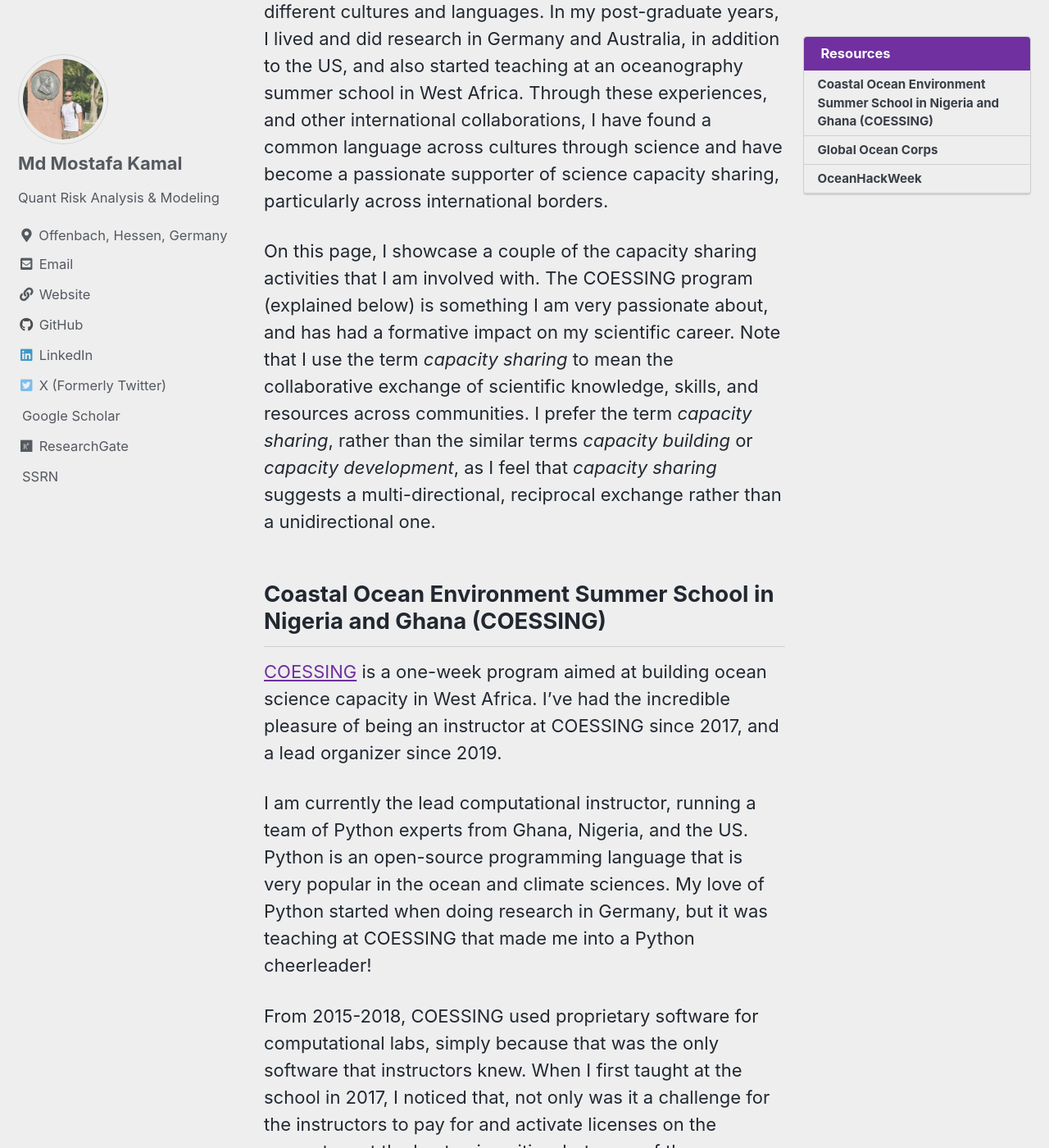
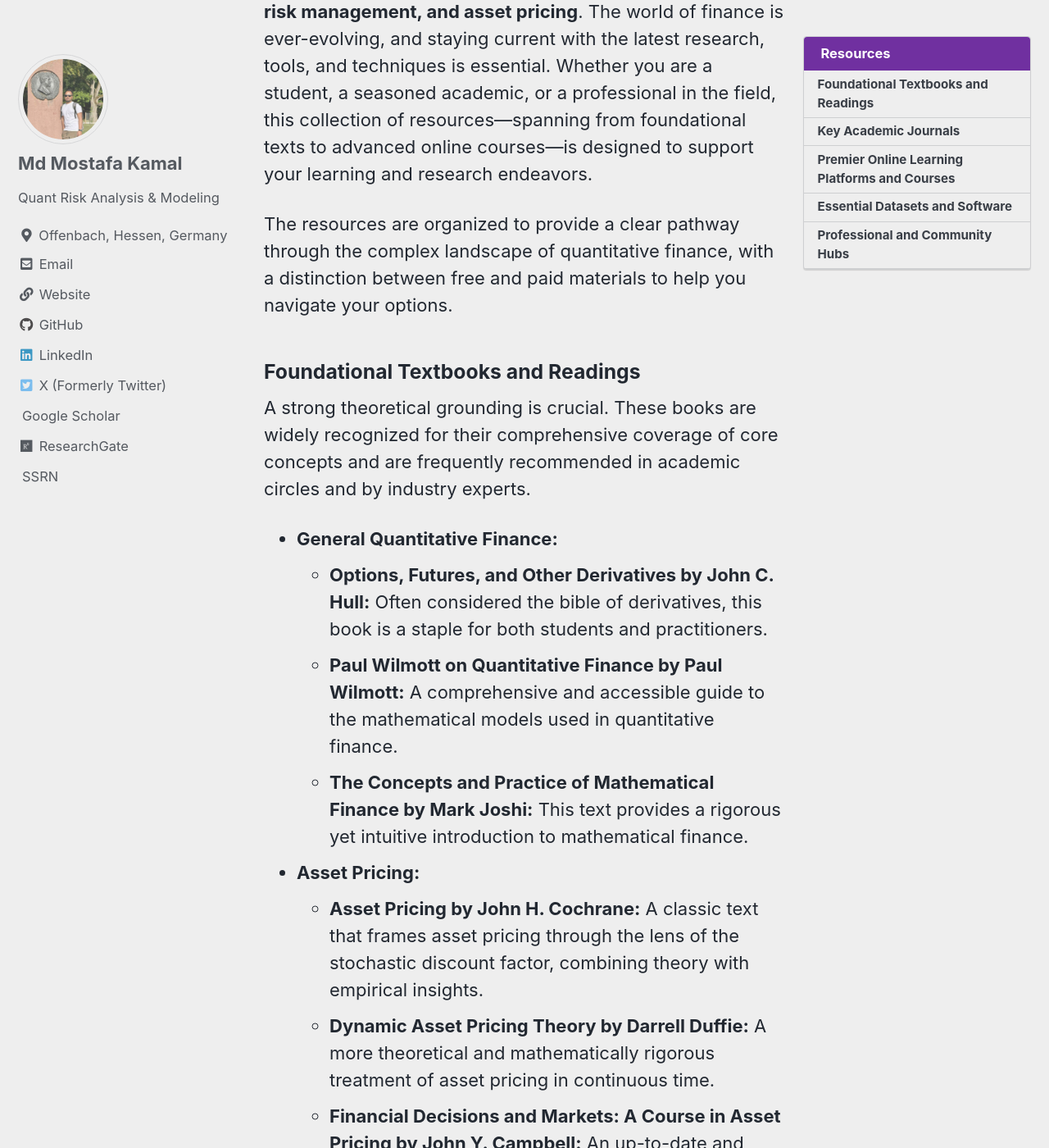
Before and after one commit to Mostafa-MMK/Mostafa-MMK.github.io, a Jekyll site: the page built from _pages/resources.md, in a window 1280 px wide and 1400 px high, scrolled down 264 px. Shown: the whole window at 82% size. Built offline with Jekyll 4.4.1, drawn with Linux system fonts in a browser that asks for light colours; cached includes are drawn as plain includes; a style sheet for code colours, icons or effects is not loaded; some of the changed text lies outside the part shown.

Commit message:
Update resources.md

```diff
--- a/_pages/resources.md
+++ b/_pages/resources.md
@@ -10,38 +10,76 @@ toc_icon: "gear"
 toc_sticky: true
 ---
 
-Having spent a couple years of my childhood in France attending French schools, I have long had a passion for different cultures and languages. In my post-graduate years, I lived and did research in Germany and Australia, in addition to the US, and also started teaching at an oceanography summer school in West Africa. Through these experiences, and other international collaborations, I have found a common language across cultures through science and have become a passionate supporter of science capacity sharing, particularly across international borders.
 
-On this page, I showcase a couple of the capacity sharing activities that I am involved with. The COESSING program (explained below) is something I am very passionate about, and has had a formative impact on my scientific career. Note that I use the term _capacity sharing_ to mean the collaborative exchange of scientific knowledge, skills, and resources across communities. I prefer the term _capacity sharing_, rather than the similar terms _capacity building_ or _capacity development_, as I feel that _capacity sharing_ suggests a multi-directional, reciprocal exchange rather than a unidirectional one.
 
-## Coastal Ocean Environment Summer School in Nigeria and Ghana (COESSING)
+This page serves as a curated guide to a wide range of academic and practitioner resources in __quantitative finance, risk management, and asset pricing__. The world of finance is ever-evolving, and staying current with the latest research, tools, and techniques is essential. Whether you are a student, a seasoned academic, or a professional in the field, this collection of resources—spanning from foundational texts to advanced online courses—is designed to support your learning and research endeavors.
 
-[COESSING](https://coessing.org) is a one-week program aimed at building ocean science capacity in West Africa. I've had the incredible pleasure of being an instructor at COESSING since 2017, and a lead organizer since 2019.
+The resources are organized to provide a clear pathway through the complex landscape of quantitative finance, with a distinction between free and paid materials to help you navigate your options.
 
-I am currently the lead computational instructor, running a team of Python experts from Ghana, Nigeria, and the US. Python is an open-source programming language that is very popular in the ocean and climate sciences. My love of Python started when doing research in Germany, but it was teaching at COESSING that made me into a Python cheerleader!
+### Foundational Textbooks and Readings
 
-From 2015-2018, COESSING used proprietary software for computational labs, simply because that was the only software that instructors knew. When I first taught at the school in 2017, I noticed that, not only was it a challenge for the instructors to pay for and activate licenses on the computers at the host universities, but none of the participants had access to the software outside of the COESSING week. It quickly became apparent that we were not teaching the most transferable skills, since the tools were unavailable outside of our school.
+A strong theoretical grounding is crucial. These books are widely recognized for their comprehensive coverage of core concepts and are frequently recommended in academic circles and by industry experts.
 
-In 2018 I taught some Python for the first time. It was so popular that I converted the school entirely to Python starting in 2019, and Python computing is now one of the main aspects (and for many the main draw) of the program! Since 2019, I have built a team of 6 Python instructors, 3 of whom are former participants in the school who have become Python experts!
+*   **General Quantitative Finance:**
+    *   **Options, Futures, and Other Derivatives by John C. Hull:** Often considered the bible of derivatives, this book is a staple for both students and practitioners.
+    *   **Paul Wilmott on Quantitative Finance by Paul Wilmott:** A comprehensive and accessible guide to the mathematical models used in quantitative finance.
+    *   **The Concepts and Practice of Mathematical Finance by Mark Joshi:** This text provides a rigorous yet intuitive introduction to mathematical finance.
 
-[Hear me talk about our Python curriculum at COESSING 2023 in this LinkedIn video!](https://www.linkedin.com/posts/paige-martin-phd_python-coessing-plasticpunch-activity-7100949067530194944-VJBL?utm_source=share&utm_medium=member_desktop)
+*   **Asset Pricing:**
+    *   **Asset Pricing by John H. Cochrane:** A classic text that frames asset pricing through the lens of the stochastic discount factor, combining theory with empirical insights.
+    *   **Dynamic Asset Pricing Theory by Darrell Duffie:** A more theoretical and mathematically rigorous treatment of asset pricing in continuous time.
+    *   **Financial Decisions and Markets: A Course in Asset Pricing by John Y. Campbell:** An up-to-date and accessible resource for understanding financial decision-making.
 
-Being involved with COESSING has been one of the most meaningful activities of my career. This event is truly a capacity _sharing_ event, where instructors and participants learn from one another. It was through teaching Python at COESSING that I became a true open science enthusiast. For science to truly transcend international borders, we must ensure that the tools we use to do our science are available to all so that we don’t pose inadvertent barriers to scientists (and our potential collaborators) in under-resourced communities.
+*   **Risk Management:**
+    *   **Elements of Financial Risk Management by Peter Christoffersen:** This book offers a deep dive into financial risk models and is valued for its practical approach.
+    *   **The Theory of Financial Risk and Derivative Pricing by Jean-Philippe Bouchaud and Marc Potters:** A technical work that delves into risk management theories and their application to derivatives.
 
-[COESSING Youtube channel](https://www.youtube.com/@coessingschool4994?app=desktop) - bank of recorded online lectures, including many on Python
+### Key Academic Journals
 
-[COESSING GitHub organization](https://github.com/coessing) - Python notebooks and code used in COESSING schools
+For those looking to stay at the forefront of research, these journals are indispensable sources of the latest developments in the field.
 
-[COESSING LinkedIn](https://www.linkedin.com/company/coastal-ocean-environment-summer-school-in-nigeria-and-ghana/?trk=ppro_cprof&originalSubdomain=gh)
+*   **The Journal of Finance**
+*   **The Journal of Financial Economics**
+*   **The Review of Financial Studies**
+*   **Journal of Derivatives**
+*   **Critical Finance Review**
 
-[COESSING Twitter](https://twitter.com/COESSING)
+### Premier Online Learning Platforms and Courses
 
-## Global Ocean Corps
+Online platforms offer flexible and often interactive ways to learn. Many esteemed universities now provide their courses online, some for free.
 
-I am a co-lead for [Global Ocean Corps](https://globaloceancorps.org) - a program with the goal of inspiring ocean science capacity development and capacity sharing initiatives worldwide. Global Ocean Corps is still in its infancy, and we are currently working to set up and fund more summer schools like COESSING in other parts of the world.
+*   **Paid/Certificate Courses:**
+    *   **Coursera:** Offers specializations like the "Financial Engineering and Risk Management" series from Columbia University, covering derivative pricing, asset allocation, and portfolio optimization.
+    *   **edX:** Features courses from top universities, including options for verified certificates.
+    *   **Oxford Algorithmic Trading Programme:** An advanced course combining quantitative finance with algorithmic and machine learning techniques.
+    *   **New York Institute of Finance (NYIF):** Provides professional certificates in areas like "Quantitative Methods for Finance."
 
-## OceanHackWeek
+*   **Free Courses and Lectures:**
+    *   **MIT OpenCourseWare:** Provides access to a wealth of materials from MIT's quantitative finance courses, including lecture notes and videos on topics like "Topics in Mathematics with Applications in Finance."
+    *   **Quantopian Lectures:** A collection of lectures focusing on Python for quantitative finance and statistics.
+    *   **QuantStart:** Offers a self-study guide and a list of free resources for aspiring quants.
 
-[OceanHackWeek](https://oceanhackweek.org) (OHW) is an exciting one-week collaborative learning experience aimed at teaching and promoting best-practice ocean science computational workflows to participants across the globe. I have been an organizer, a member of the Steering Council, and a mentor for OHW.
+### Essential Datasets and Software
 
-[See this OHW feature blog post from NASA that I contributed to](https://www.nasa.gov/centers-and-facilities/marshall/making-waves-in-open-science-nasa-initiatives-enable-ocean-research/) (scroll down to heading “OceanHackWeek”)
+Practical application and empirical research rely on access to high-quality data and powerful software.
+
+*   **Data Sources:**
+    *   **Quandl:** A vast repository of financial and economic data, offering both free and premium datasets.
+    *   **Dukascopy:** Provides high-quality historical tick-level forex data, which is excellent for backtesting trading strategies.
+    *   **EoDData:** Offers a free tier for end-of-day stock market data from numerous global exchanges.
+
+*   **Software and Programming:**
+    *   **Python:** The language of choice for many in quantitative finance, with extensive libraries like NumPy, Pandas, and Scikit-learn.
+    *   **R:** A powerful language for statistical computing and graphics.
+    *   **C++:** Often used in high-frequency trading and other performance-critical applications.
+    *   **QuantConnect:** An online platform that allows you to design and backtest algorithmic trading strategies using their LEAN engine.
+    *   **GitHub Repositories:** Many valuable open-source projects and resource collections, such as PyPatel's Quant-Finance-Resources, can be found on GitHub.
+
+### Professional and Community Hubs
+
+Engaging with the broader community is a great way to exchange ideas and stay informed.
+
+*   **QuantStart:** A popular blog and resource hub for quantitative finance.
+*   **QuantPedia:** An online encyclopedia of quantitative trading strategies based on academic research.
+*   **Wilmott.com:** An active community forum for quantitative finance professionals with articles and discussions.
+*   **Reddit:** Subreddits like `r/quant` and `r/ValueInvesting` offer forums for discussion, book recommendations, and sharing resources.
```
